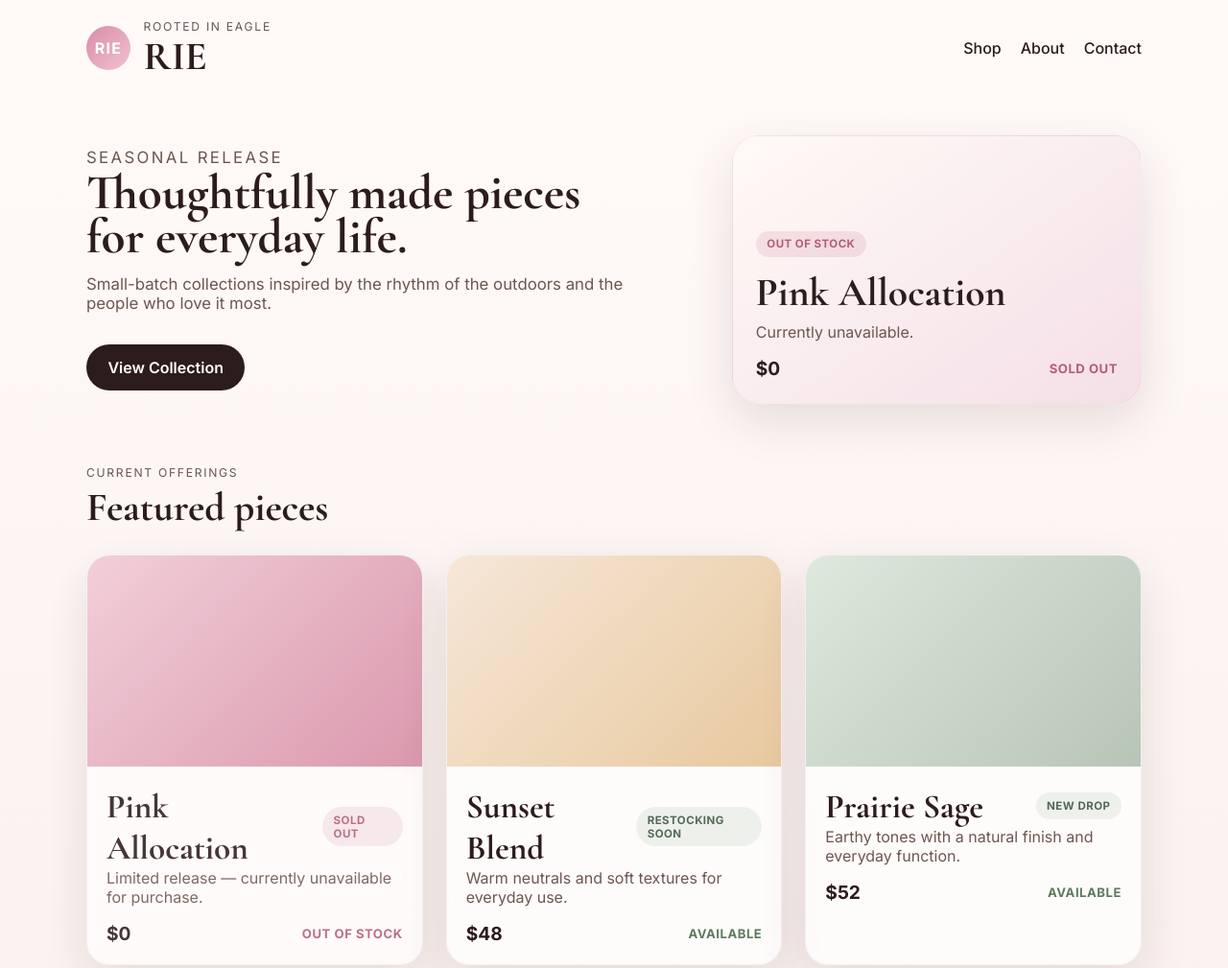
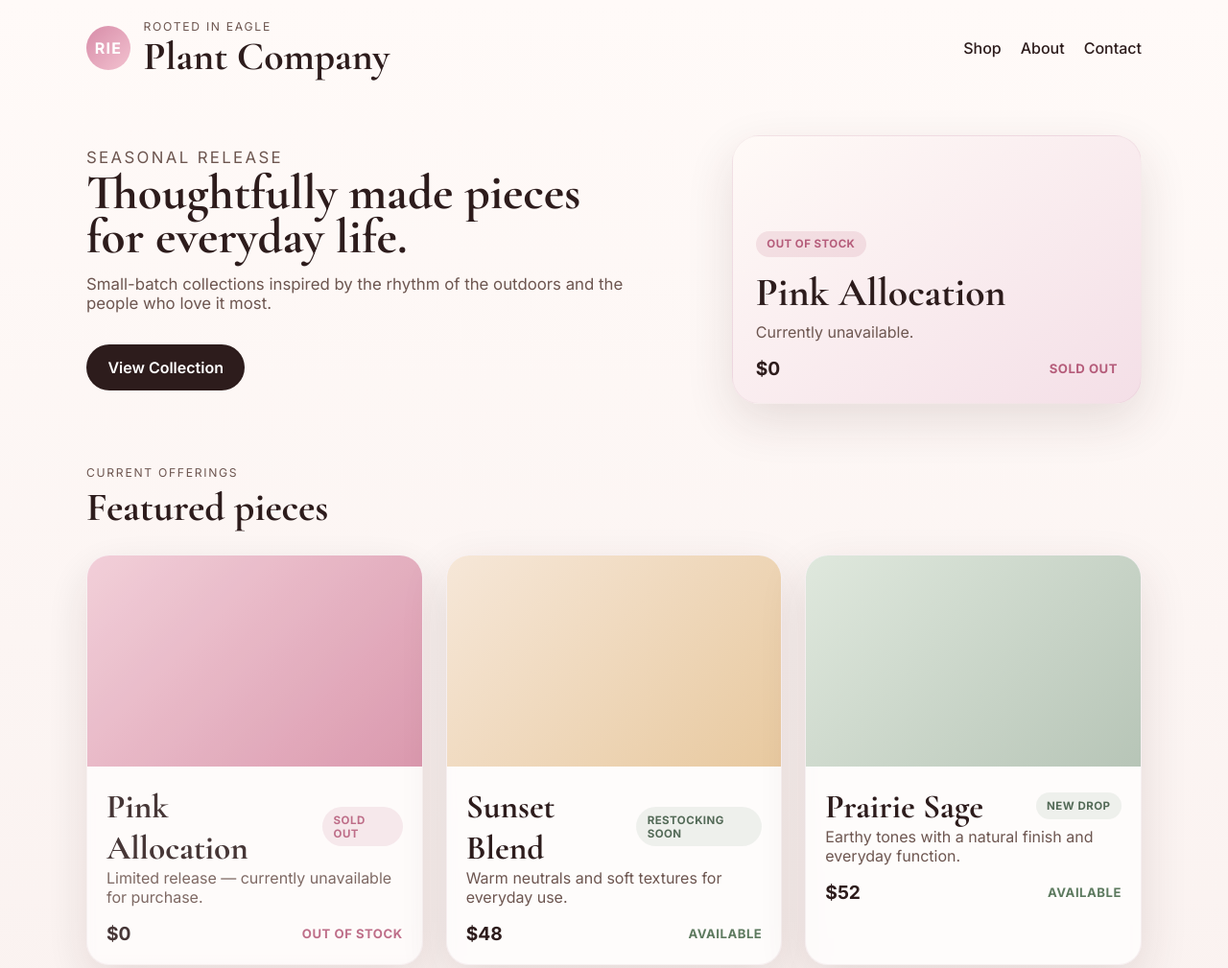
Before and after one commit to rootedineagle/RootedInEagle, a plain HTML site: page index.html in a window 1280 px wide. Shown: the top 1009 px of the page at 96% size. Drawn offline with nearby package versions, Linux system fonts and the light colour scheme.

Commit message:
Update storefront branding to Plant Company

```diff
--- a/index.html
+++ b/index.html
@@ -3,10 +3,10 @@
   <head>
     <meta charset="UTF-8" />
     <meta name="viewport" content="width=device-width, initial-scale=1.0" />
-    <title>Rooted In Eagle</title>
+    <title>Rooted In Eagle Plant Company</title>
     <meta
       name="description"
-      content="Rooted In Eagle storefront featuring handcrafted goods and seasonal allocations."
+      content="Rooted In Eagle Plant Company storefront featuring handcrafted goods and seasonal allocations."
     />
     <link rel="preconnect" href="https://fonts.googleapis.com" />
     <link rel="preconnect" href="https://fonts.gstatic.com" crossorigin />
@@ -22,7 +22,7 @@
         <div class="brand-mark">RIE</div>
         <div>
           <p class="eyebrow">Rooted In Eagle</p>
-          <h1>RIE</h1>
+          <h1>Plant Company</h1>
         </div>
       </div>
       <nav aria-label="Main navigation">
```
